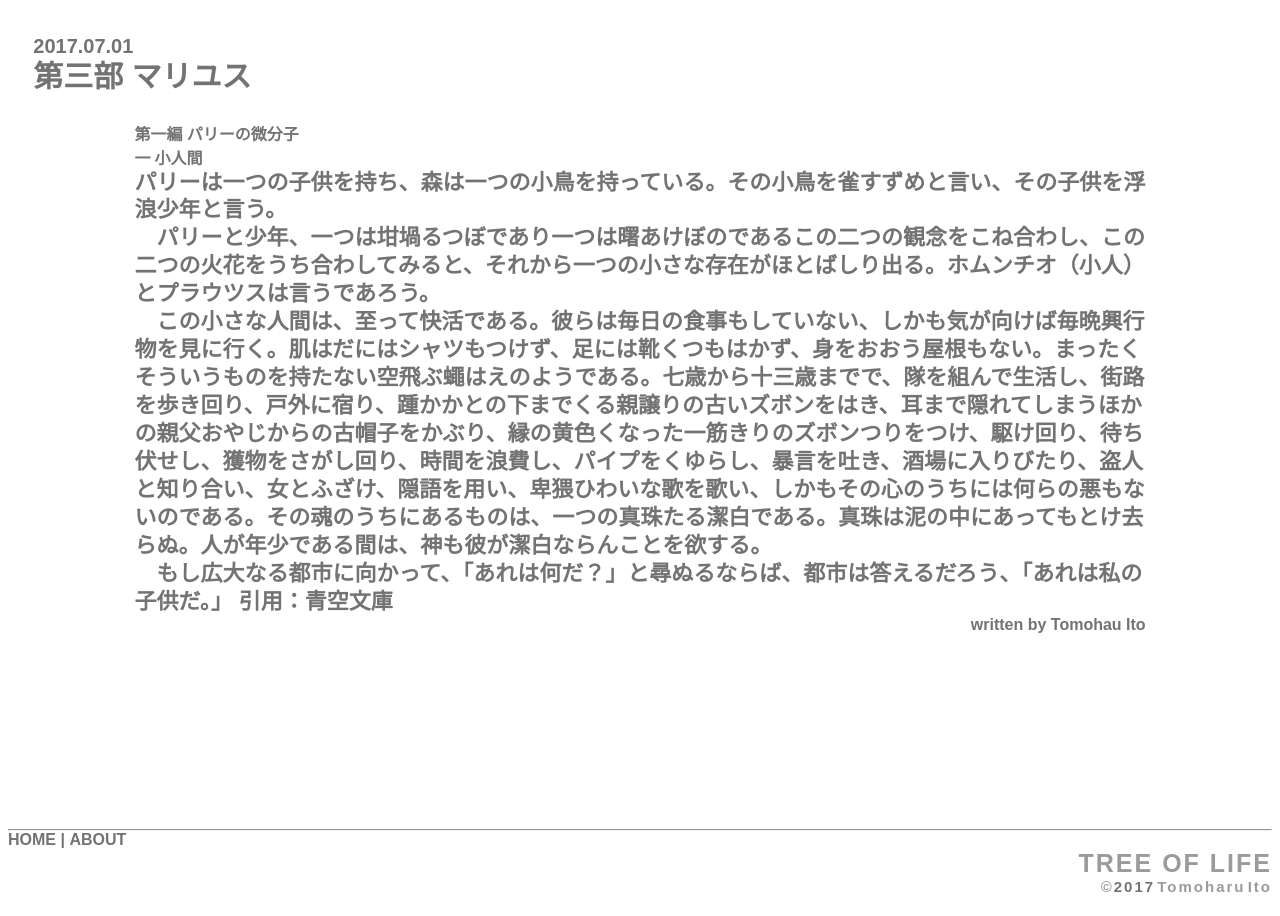
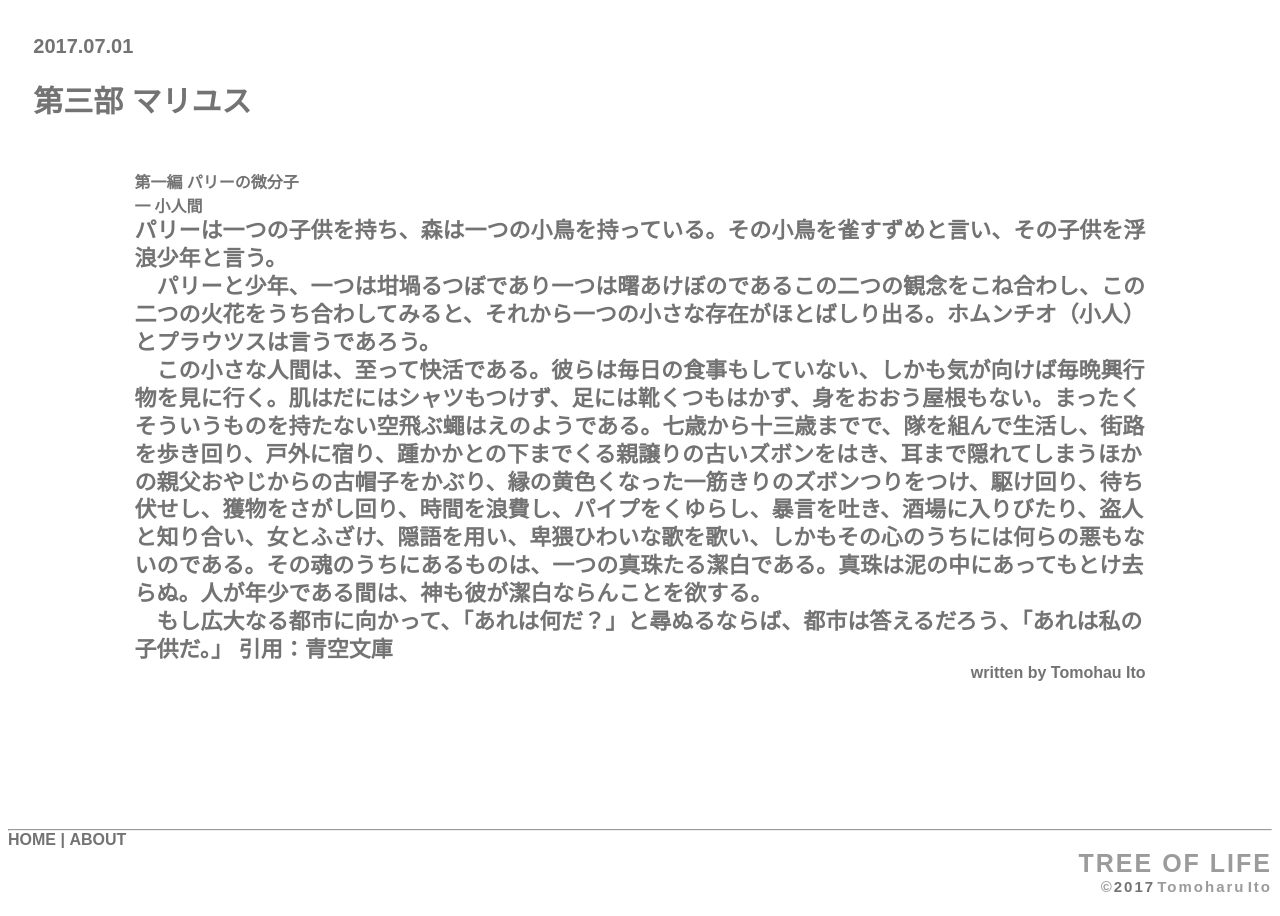
Before and after one commit to TomoharuIto/blog, a Jekyll site: the page built from _posts/2017-07-01-post.md, in a window 1280 px wide. Built offline with Jekyll 4.4.1, drawn with Linux system fonts in a browser that asks for light colours; nearby versions of some CDN libraries; some web fonts are replaced; comment, search, counter and statistics services are not loaded.

Commit message:
Fix typo

```diff
--- a/common/css/post.css
+++ b/common/css/post.css
@@ -88,7 +88,7 @@ body * {
 h2 {
   font-size: 30px;
   line-height: 1.2;
-  padding: 2$ 0;
+  padding: 2% 0;
 }
 
 h3 {
```
Also changed, not shown: 1 other file.
